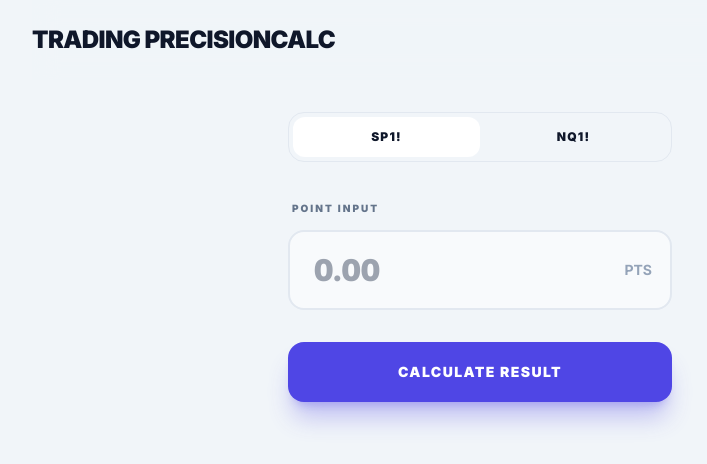
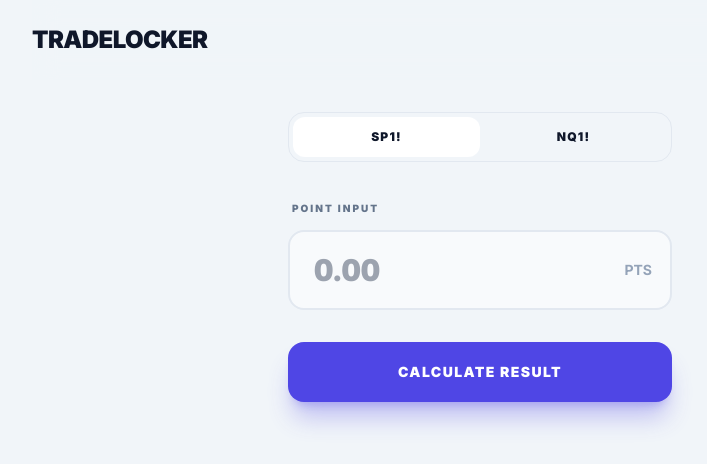
Before and after one commit to Min-Thant-Naing/Trade, a plain HTML site: page index.html in a window 1280 px wide. Shown: the whole page, without its empty margins (160-867 px from the left). Drawn offline with nearby package versions, Linux system fonts and the light colour scheme.

Commit message:
Rename header from 'Trading PrecisionCalc' to 'TradeLocker'

```diff
--- a/index.html
+++ b/index.html
@@ -20,7 +20,7 @@
 
 <!-- Header -->
 <header class="w-full max-w-4xl flex items-center justify-between sticky top-0 z-50 py-6 bg-slate-100/80 dark:bg-slate-950/80 backdrop-blur-md">
-  <h1 class="text-2xl font-black tracking-tight text-slate-900 dark:text-white uppercase select-none">Trading PrecisionCalc</h1>
+  <h1 class="text-2xl font-black tracking-tight text-slate-900 dark:text-white uppercase select-none">TradeLocker</h1>
 </header>
 
 <main class="w-full max-w-md p-4 md:p-8 space-y-8 flex-1">
```
